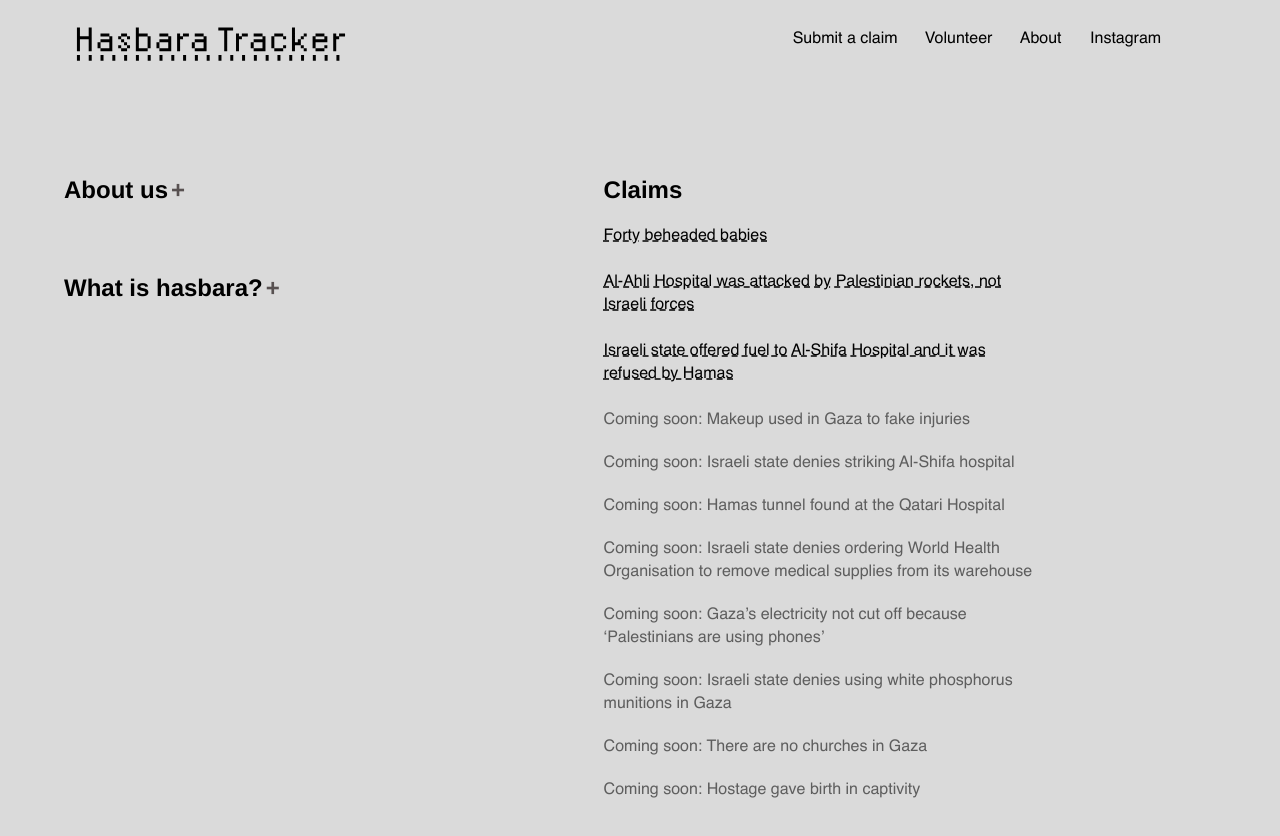
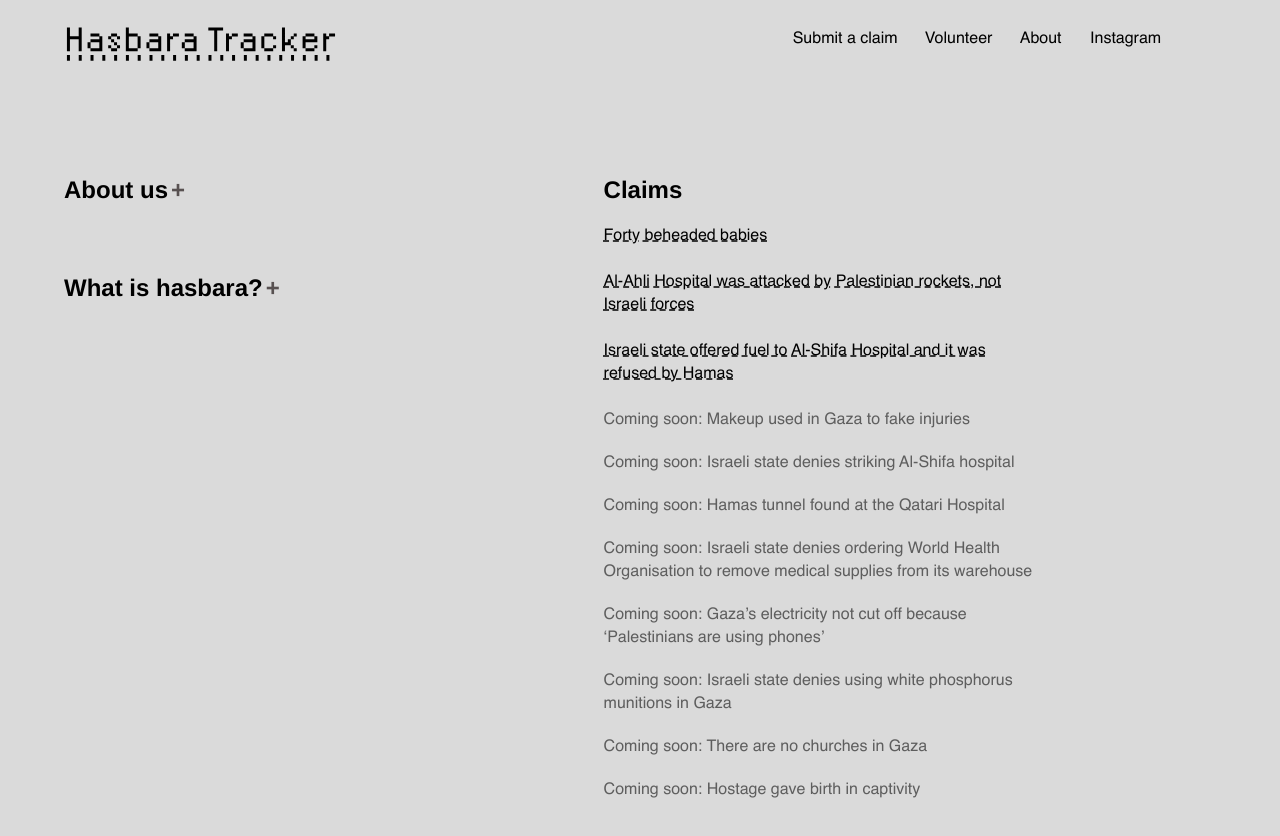
Before and after one commit to tamtzekin/hasbara-tracker, a React (Create React App) app: page / in a window 1280 px wide. Shown: the top 836 px of the page. Built offline with nearby package versions, Linux system fonts and the light colour scheme.

Commit message:
remove left so logo shifts with window width

```diff
--- a/src/App.css
+++ b/src/App.css
@@ -216,7 +216,7 @@ h2 .expand-text {
     width: 17rem;
     position: absolute;
     /* flex: 1; */
-    left: 4.6rem;
+    /* left: 4.6rem; */
     top: 1rem;
 
 }
```
